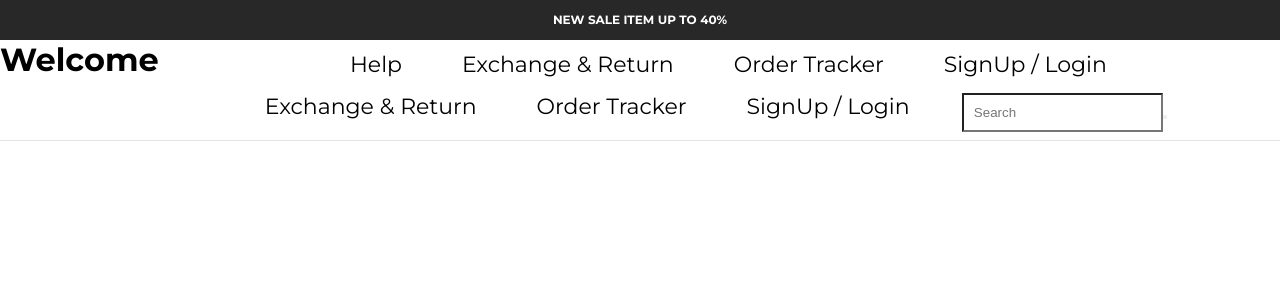
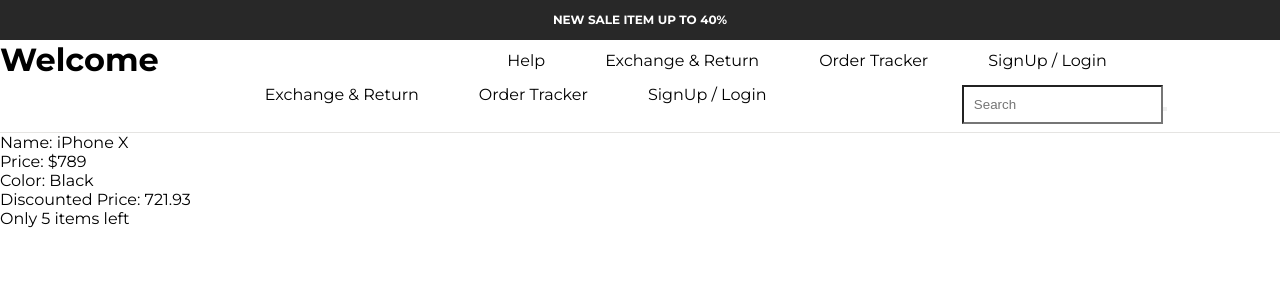
Before and after one commit to zuzusann/angular-ecommerce-website, an Angular app: page / in a window 1280 px wide. Shown: the top 300 px of the page. Built offline with nearby package versions, Linux system fonts and the light colour scheme; some icons are missing.

Commit message:
[ADD] add productList using string interpolation (one way data binding)

```diff
--- a/src/app/app.component.html
+++ b/src/app/app.component.html
@@ -1,2 +1,3 @@
 <app-top-header></app-top-header>
 <app-header></app-header>
+<product-list></product-list>
--- a/src/app/app.module.ts
+++ b/src/app/app.module.ts
@@ -6,6 +6,7 @@
 import { TopHeaderComponent } from './top-header/top-header.component';
 import { TopMenuComponent } from './header/top-menu/top-menu.component';
 import { MainMenuComponent } from './header/main-menu/main-menu.component';
+import { ProductListComponent } from './product-list/product-list.component';
 
 @NgModule({
   declarations: [
@@ -13,7 +14,8 @@
     HeaderComponent,
     TopHeaderComponent,
     TopMenuComponent,
-    MainMenuComponent
+    MainMenuComponent,
+    ProductListComponent
   ],
   imports: [
     BrowserModule
--- a/src/app/header/header.component.css
+++ b/src/app/header/header.component.css
@@ -9,7 +9,7 @@
 .ekart-header-nav{
     width: 80%;
     padding: 1vh 2vh;
-    font-size: 22px;
+
 }
 
 .ekart-logo{
--- /dev/null
+++ b/src/app/product-list/product-list.component.html
@@ -0,0 +1,5 @@
+<p>Name: {{product.name}}</p>
+<p>Price: {{'$' + product.price}}</p>
+<p>Color: {{product.color}}</p>
+<p>Discounted Price: {{getDiscountedPrice().toFixed(2)}}</p>
+<p>{{product.inStock > 0 ? 'Only ' + product.inStock + ' items left' : 'Not inStock'}}</p>
--- /dev/null
+++ b/src/app/product-list/product-list.component.ts
@@ -0,0 +1,23 @@
+import { Component} from '@angular/core';
+
+@Component({
+  selector: 'product-list',
+  templateUrl: './product-list.component.html',
+  styleUrls: ['./product-list.component.css']
+})
+export class ProductListComponent{
+
+  product = {
+    name: 'iPhone X',
+    price: 789,
+    color: 'Black',
+    discount: 8.5,
+    inStock: 5
+  }
+
+  getDiscountedPrice(){
+    return  this.product.price - (this.product.price * this.product.discount / 100)
+  }
+
+
+}
```
Also changed, not shown: src/app/product-list/product-list.component.css (added).
